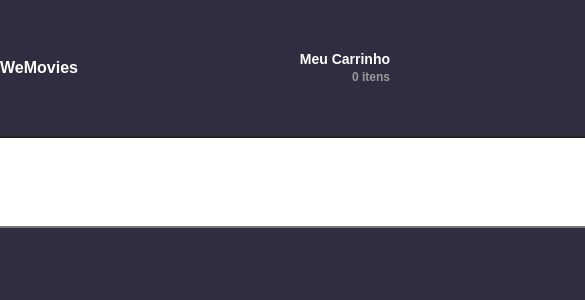
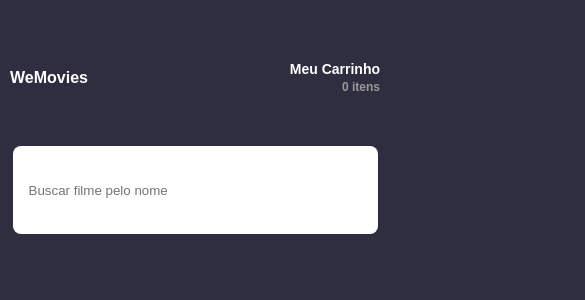
Before and after one commit to viniciusIrikawa/WeFit-Commerce, a Next.js app: page / in a window 390 px wide. Shown: the top 300 px of the page, 585 px wide, since content can reach past the window. Built offline with nearby package versions, Linux system fonts and the light colour scheme.

Commit message:
style: search bar responsiveness

```diff
--- a/src/app/globals.css
+++ b/src/app/globals.css
@@ -5,6 +5,7 @@
 
 body{
     background-color: #2F2E41;
+    padding: 10px;
 }
 
 main {
--- a/src/components/search-bar/styles.ts
+++ b/src/components/search-bar/styles.ts
@@ -3,7 +3,12 @@ import styled from "styled-components";
 export const InputBar = styled.input`
     background-color: #FFFFFF;
     border-radius: 8px;
+    border: 2px;
     padding: 16px;
-    width: 1048px;
+    width: 90%;
     height: 56px;
+
+    @media (min-width: 768px){
+        width: 1048px;
+    }
 `;
```
